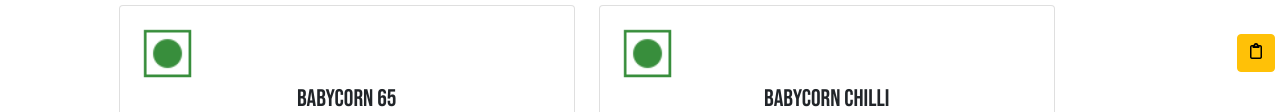
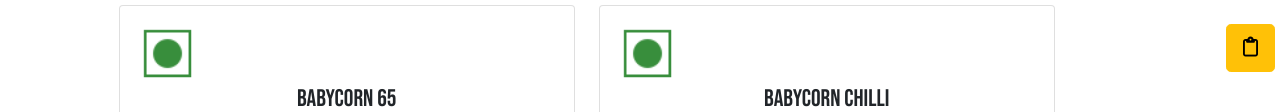
Before and after one commit to database-onyx/digi-menu, a website: page 99miles/menu/index1.html in a window 1280 px wide. Shown: the part 688-800 px from the top of the page. Drawn offline with nearby package versions, Linux system fonts and the light colour scheme; a script that the page names is missing.

Commit message:
Update index1.html

```diff
--- a/99miles/menu/index1.html
+++ b/99miles/menu/index1.html
@@ -341,7 +341,7 @@
 </div> -->
 <div id="categoryDropdown3">
     <div class="dropdown" id="order-popup-container">
-        <button class="btn btn-warning menu-drop" type="button" id="viewOrder">
+        <button class="btn btn-warning btn-lg menu-drop" type="button" id="viewOrder">
             <i class="fa-regular fa-clipboard"></i>
         </button>
     </div>
```
